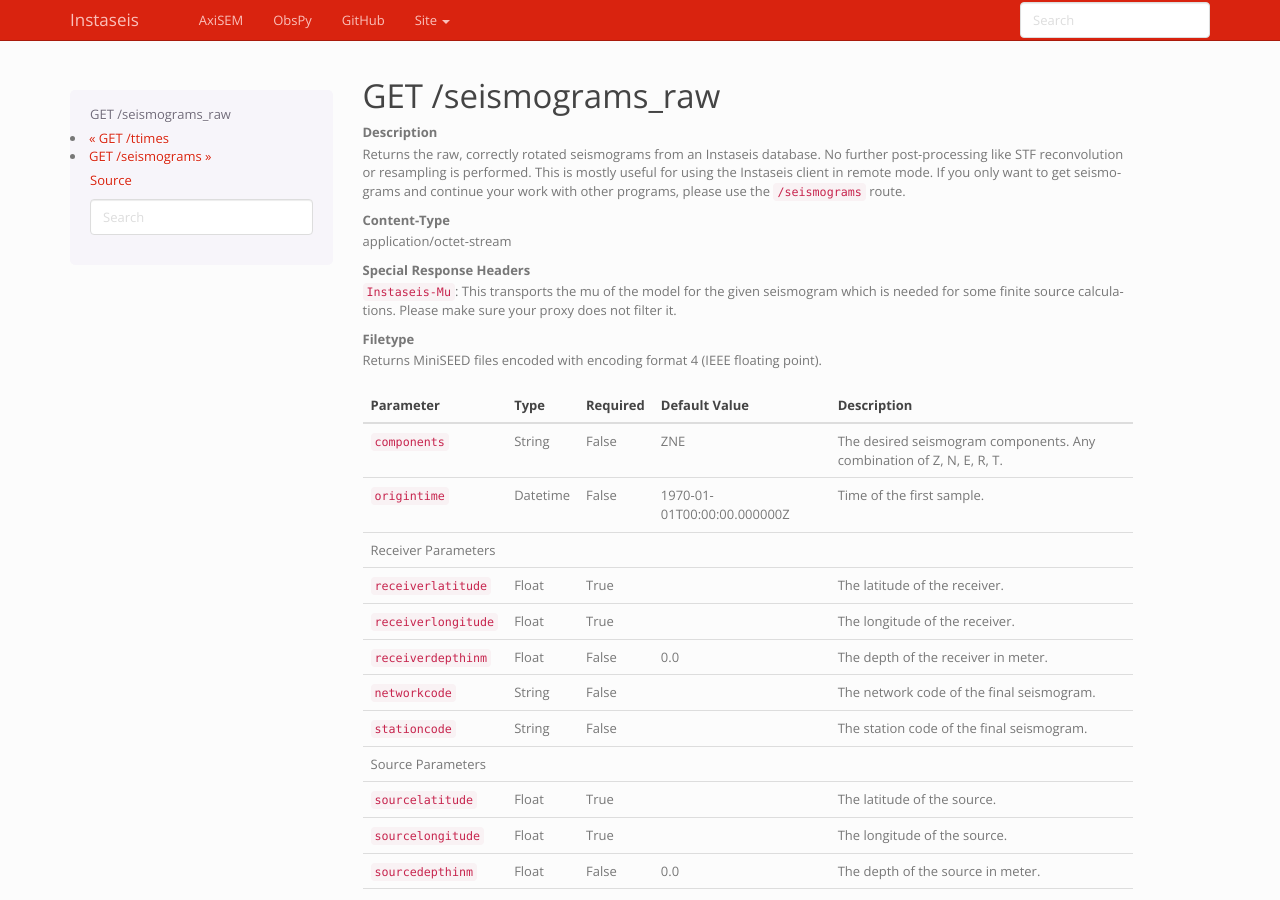
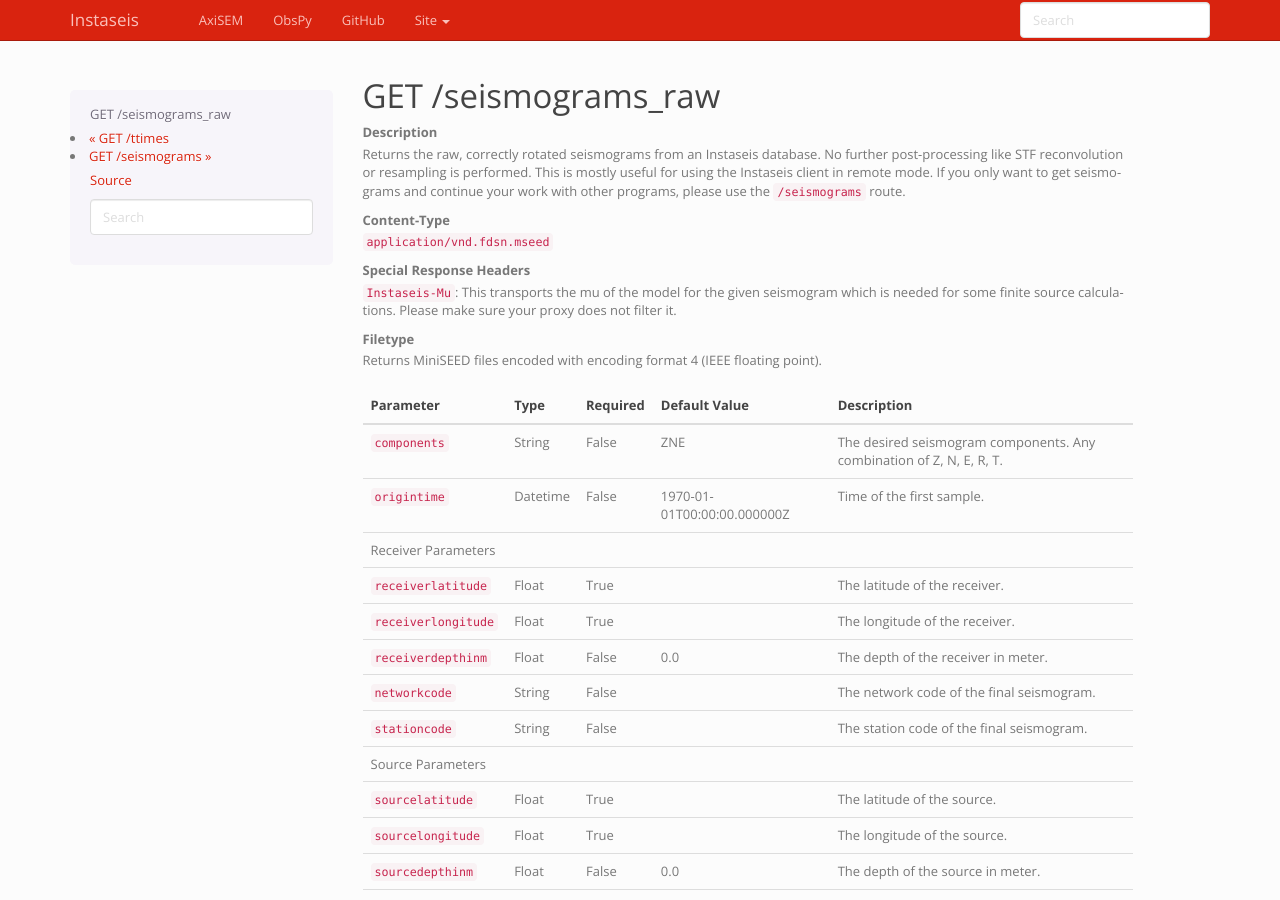
Before and after one commit to krischer/instaseis, a Sphinx documentation site: the page built from doc/routes/seismograms_raw.rst, in a window 1280 px wide and 900 px high. Built offline with Sphinx 7.4.7, drawn with Linux system fonts in a browser that asks for light colours; the version number could not be read and is left out.

Commit message:
Changed content type for MiniSEED data.
Now follows the FDSN WS specification and returns
"application/vnd.fdsn.mseed" instead of "application/octet-stream".
Thanks to Chad Trabant for reporting.

Fixes #17.

```diff
--- a/doc/routes/greens_function.rst
+++ b/doc/routes/greens_function.rst
@@ -22,7 +22,7 @@ Description
 
 Content-Type
     * ``application/zip`` (if zipped SAC data is requested)
-    * ``application/octet-stream`` (if MiniSEED data is requested)
+    * ``application/vnd.fdsn.mseed`` (if MiniSEED data is requested)
 
 Filetype
     Returns a ZIP archive with SAC files or MiniSEED files encoded with
--- a/doc/routes/seismograms.rst
+++ b/doc/routes/seismograms.rst
@@ -14,7 +14,7 @@ Description
 
 Content-Type
     * ``application/zip`` (if zipped SAC data is requested)
-    * ``application/octet-stream`` (if MiniSEED data is requested)
+    * ``application/vnd.fdsn.mseed`` (if MiniSEED data is requested)
 
 Filetype
     Returns a ZIP archive with SAC files or MiniSEED files encoded with
--- a/doc/routes/seismograms_raw.rst
+++ b/doc/routes/seismograms_raw.rst
@@ -9,7 +9,7 @@ Description
     with other programs, please use the ``/seismograms`` route.
 
 Content-Type
-    application/octet-stream
+    ``application/vnd.fdsn.mseed``
 
 Special Response Headers
     ``Instaseis-Mu``: This transports the mu of the model for the given
```
Also changed, not shown: 2 other files.
